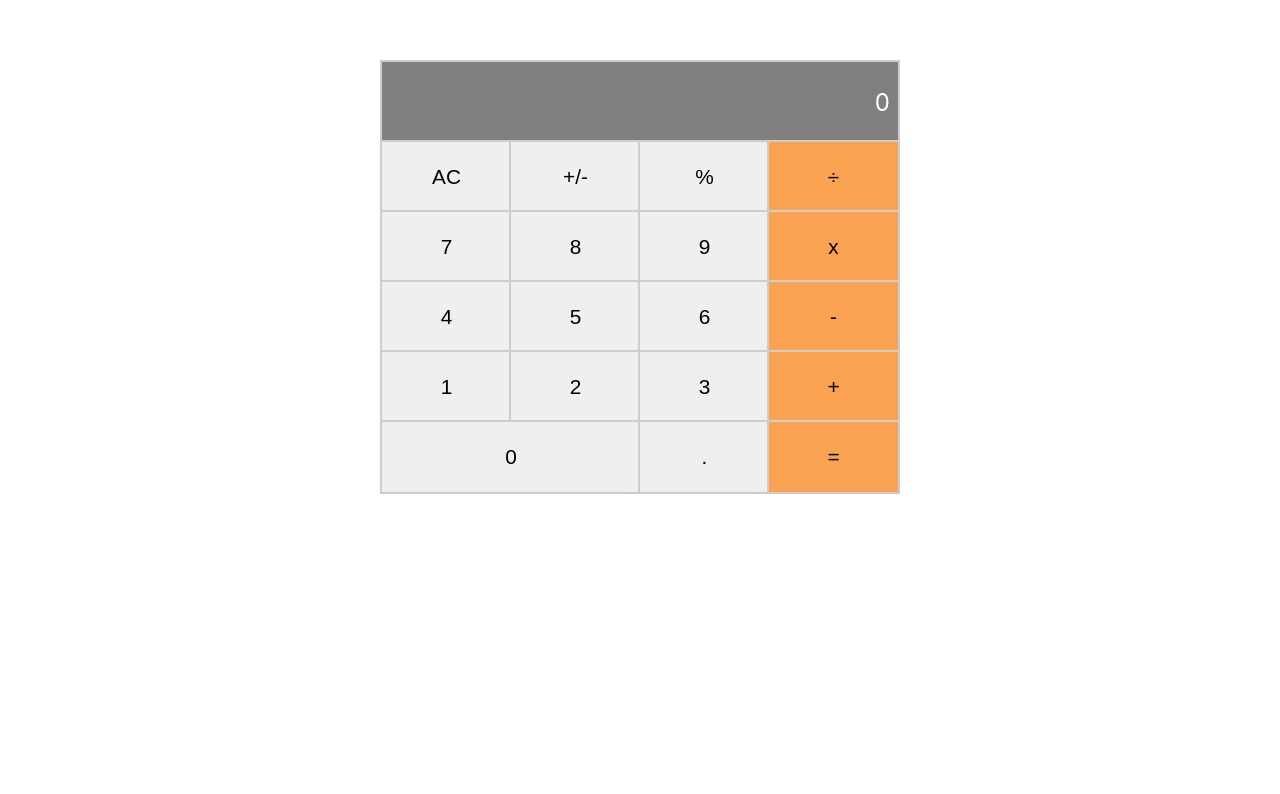
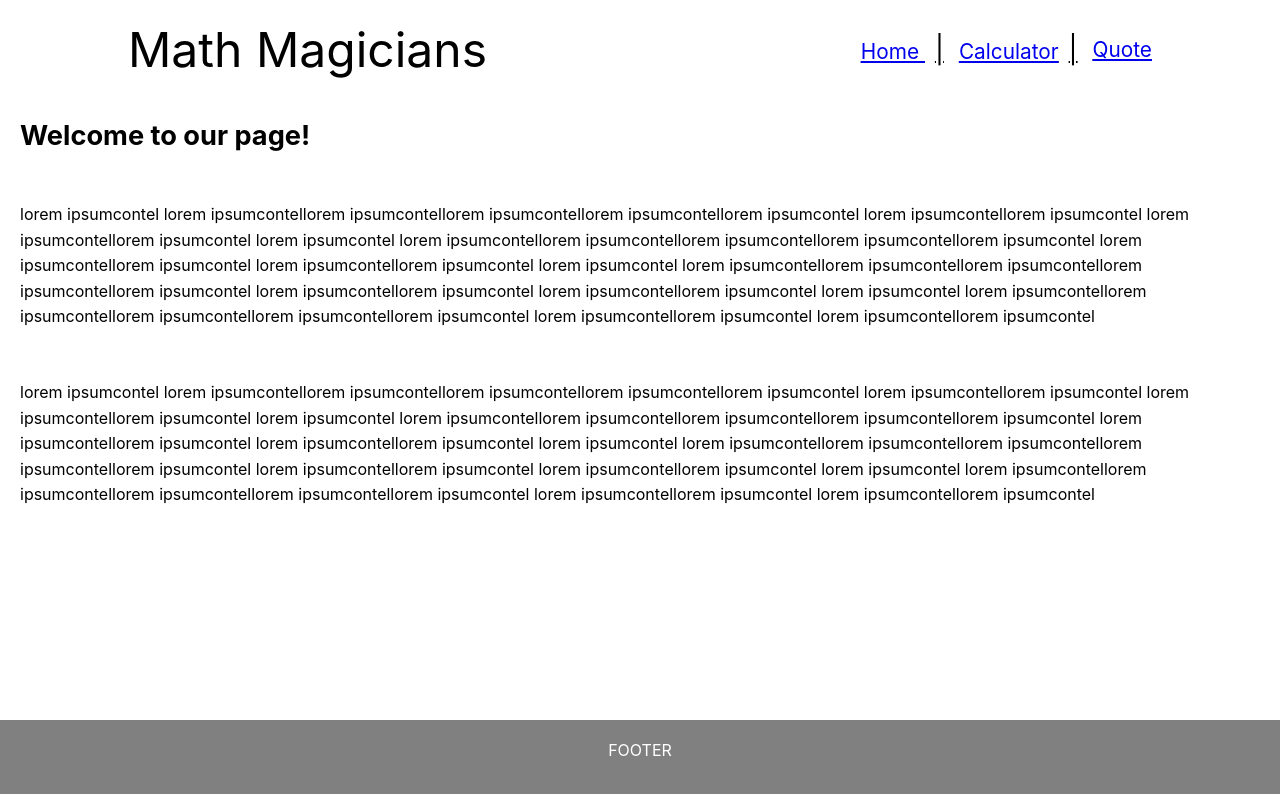
Before and after one commit to codewithmike01/calculator-UsingReact, a React (Create React App) app: page / in a window 1280 px wide. Shown: the top 794 px of the page. Built offline with nearby package versions, Linux system fonts and the light colour scheme.

Commit message:
Add route functionality Add Css React Basic

```diff
--- a/package.json
+++ b/package.json
@@ -11,6 +11,7 @@
     "prop-types": "^15.8.1",
     "react": "^17.0.2",
     "react-dom": "^17.0.2",
+    "react-router-dom": "^6.2.1",
     "react-scripts": "5.0.0",
     "web-vitals": "^2.1.4"
   },
--- a/src/App.css
+++ b/src/App.css
@@ -12,11 +12,15 @@ html {
 
 .App {
   padding-top: 60px;
-  text-align: center;
+  display: flex;
+  justify-content: space-between;
+  width: 100%;
+  max-width: 1024px;
+  padding-left: 25px;
+  padding-right: 20px;
 }
 
 .container {
-  margin: 0 auto;
   max-width: 65%;
   width: 520px;
   border: 2px solid rgb(206, 204, 204);
@@ -60,3 +64,88 @@ button {
 .colored {
   background-color: #f8a252;
 }
+
+/* Header Full web */
+
+.header {
+  display: flex;
+  justify-content: space-between;
+  align-items: center;
+  max-width: 1024px;
+  width: 95%;
+  margin: 0 auto;
+  padding-top: 20px;
+}
+
+.header div {
+  font-size: 3em;
+}
+
+nav ul {
+  display: flex;
+  align-items: center;
+  justify-content: center;
+  gap: 15px;
+  font-size: 1.3em;
+  text-decoration: underline;
+}
+
+nav ul li {
+  list-style-type: none;
+  color: blue;
+  cursor: pointer;
+}
+
+nav ul span {
+  margin-left: 10px;
+  font-size: 1.3em;
+  color: #000;
+  text-decoration: none;
+}
+
+/* Main Home */
+.main {
+  margin-top: 30px;
+  padding: 10px 20px;
+}
+
+.main h2 {
+  font-size: 1.7em;
+}
+
+.main p {
+  line-height: 1.6em;
+  margin-top: 50px;
+}
+
+/* Quote */
+
+.quote {
+  width: 90%;
+  max-width: 980px;
+  margin: 0 auto;
+  margin-top: 8em;
+  font-size: 1.5em;
+  line-height: 1.5em;
+}
+
+.quote span {
+  font-weight: bold;
+}
+
+/* Footer */
+footer {
+  background-color: gray;
+  padding-top: 20px;
+  height: 10%;
+  position: absolute;
+  bottom: 0;
+  right: 0;
+  left: 0;
+}
+
+footer p {
+  color: #fff;
+  text-align: center;
+  text-transform: uppercase;
+}
--- a/src/App.js
+++ b/src/App.js
@@ -1,9 +1,28 @@
 import React from 'react';
+import { BrowserRouter as Router, Route, Routes } from 'react-router-dom';
 import './App.css';
+import NavBar from './components/Nav';
+import Home from './components/Home';
 import Calculator from './components/Calculator';
+import Quote from './components/Quote';
+import Footer from './components/Footer';
 
 function App() {
-  return <Calculator />;
+  return (
+    <Router>
+      <div>
+        <NavBar />
+        <div className="content">
+          <Routes>
+            <Route path="/" element={<Home />} />
+            <Route path="/calculator" element={<Calculator />} />
+            <Route path="/quote" element={<Quote />} />
+          </Routes>
+        </div>
+        <Footer />
+      </div>
+    </Router>
+  );
 }
 
 export default App;
--- a/src/components/Calculator.js
+++ b/src/components/Calculator.js
@@ -1,5 +1,3 @@
-/* eslint-disable operator-linebreak */
-/* eslint-disable react/destructuring-assignment */
 import React, { useState } from 'react';
 import calculate from '../logic/calculate';
 import Button from './Button';
@@ -22,6 +20,9 @@ export default function Calculator() {
 
   return (
     <div className="App">
+      <div>
+        <h2>Lets do some math!</h2>
+      </div>
       <div className="container">
         <Display valueTotal={` ${state.next ? state.next : state.total}`} />
         <div className="input">
--- /dev/null
+++ b/src/components/Footer.js
@@ -0,0 +1,9 @@
+import React from 'react';
+
+export default function Footer() {
+  return (
+    <footer>
+      <p>footer</p>
+    </footer>
+  );
+}
--- /dev/null
+++ b/src/components/Home.js
@@ -0,0 +1,35 @@
+import React from 'react';
+
+export default function Home() {
+  return (
+    <div className="main">
+      <h2>Welcome to our page!</h2>
+      <p>
+        lorem ipsumcontel lorem ipsumcontellorem ipsumcontellorem
+        ipsumcontellorem ipsumcontellorem ipsumcontel lorem ipsumcontellorem
+        ipsumcontel lorem ipsumcontellorem ipsumcontel lorem ipsumcontel lorem
+        ipsumcontellorem ipsumcontellorem ipsumcontellorem ipsumcontellorem
+        ipsumcontel lorem ipsumcontellorem ipsumcontel lorem ipsumcontellorem
+        ipsumcontel lorem ipsumcontel lorem ipsumcontellorem ipsumcontellorem
+        ipsumcontellorem ipsumcontellorem ipsumcontel lorem ipsumcontellorem
+        ipsumcontel lorem ipsumcontellorem ipsumcontel lorem ipsumcontel lorem
+        ipsumcontellorem ipsumcontellorem ipsumcontellorem ipsumcontellorem
+        ipsumcontel lorem ipsumcontellorem ipsumcontel lorem ipsumcontellorem
+        ipsumcontel
+      </p>
+      <p>
+        lorem ipsumcontel lorem ipsumcontellorem ipsumcontellorem
+        ipsumcontellorem ipsumcontellorem ipsumcontel lorem ipsumcontellorem
+        ipsumcontel lorem ipsumcontellorem ipsumcontel lorem ipsumcontel lorem
+        ipsumcontellorem ipsumcontellorem ipsumcontellorem ipsumcontellorem
+        ipsumcontel lorem ipsumcontellorem ipsumcontel lorem ipsumcontellorem
+        ipsumcontel lorem ipsumcontel lorem ipsumcontellorem ipsumcontellorem
+        ipsumcontellorem ipsumcontellorem ipsumcontel lorem ipsumcontellorem
+        ipsumcontel lorem ipsumcontellorem ipsumcontel lorem ipsumcontel lorem
+        ipsumcontellorem ipsumcontellorem ipsumcontellorem ipsumcontellorem
+        ipsumcontel lorem ipsumcontellorem ipsumcontel lorem ipsumcontellorem
+        ipsumcontel
+      </p>
+    </div>
+  );
+}
--- /dev/null
+++ b/src/components/Nav.js
@@ -0,0 +1,25 @@
+import React from 'react';
+import { Link } from 'react-router-dom';
+
+export default function NavBar() {
+  return (
+    <header className="header">
+      <div>Math Magicians</div>
+      <nav>
+        <ul>
+          <li>
+            <Link to="/"> Home </Link>
+            <span>|</span>
+          </li>
+          <li>
+            <Link to="/calculator">Calculator</Link>
+            <span>|</span>
+          </li>
+          <li>
+            <Link to="/quote">Quote</Link>
+          </li>
+        </ul>
+      </nav>
+    </header>
+  );
+}
--- /dev/null
+++ b/src/components/Quote.js
@@ -0,0 +1,13 @@
+/* eslint-disable react/jsx-one-expression-per-line */
+import React from 'react';
+
+export default function Quote() {
+  return (
+    <div className="quote">
+      <p>
+        Mathematics is not about numbers,equations,computation or algorithm: it
+        is about understanding. -<span>William Paul Thurston</span>
+      </p>
+    </div>
+  );
+}
```
Also changed, not shown: 1 other file (tests, documents, lock files or other folders).
